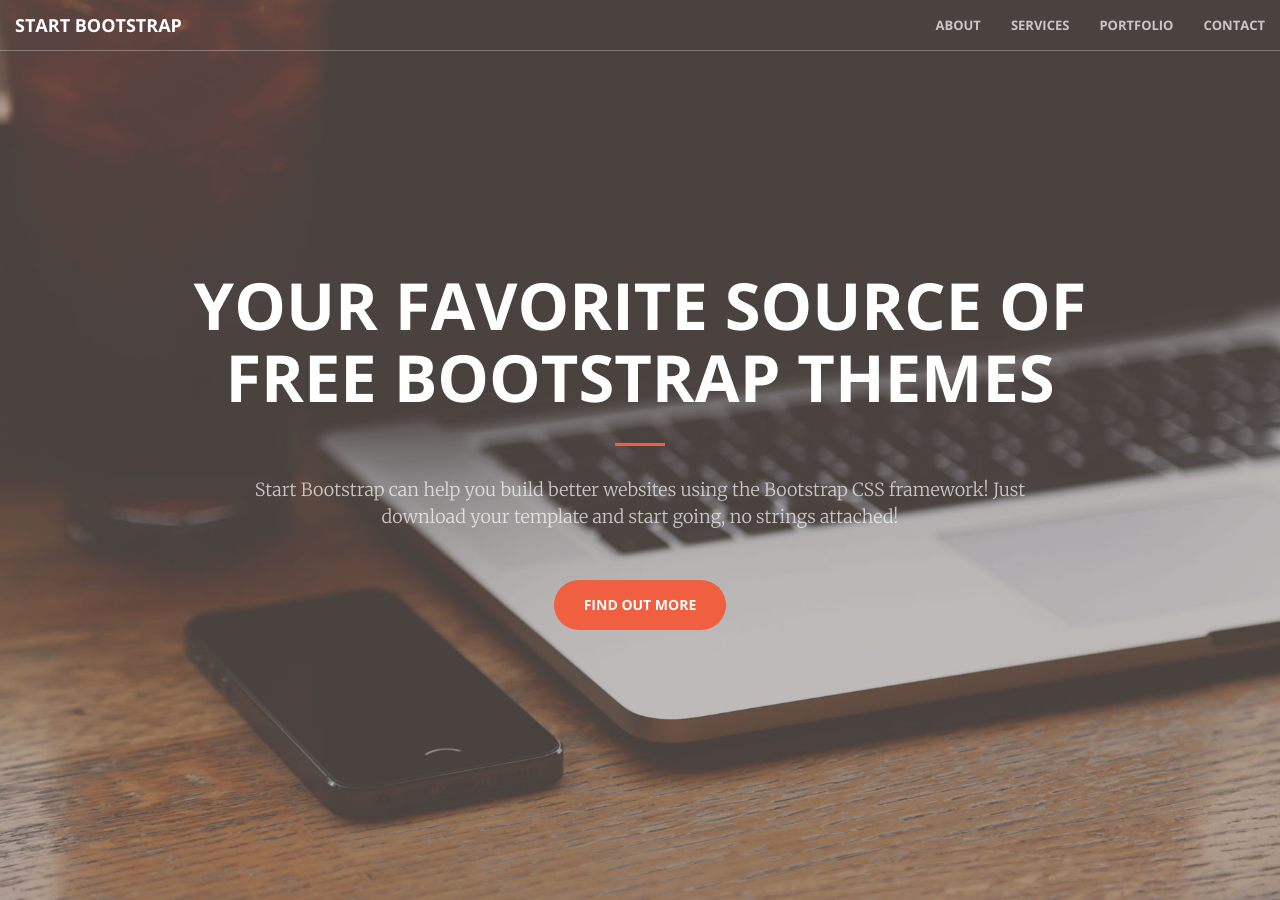
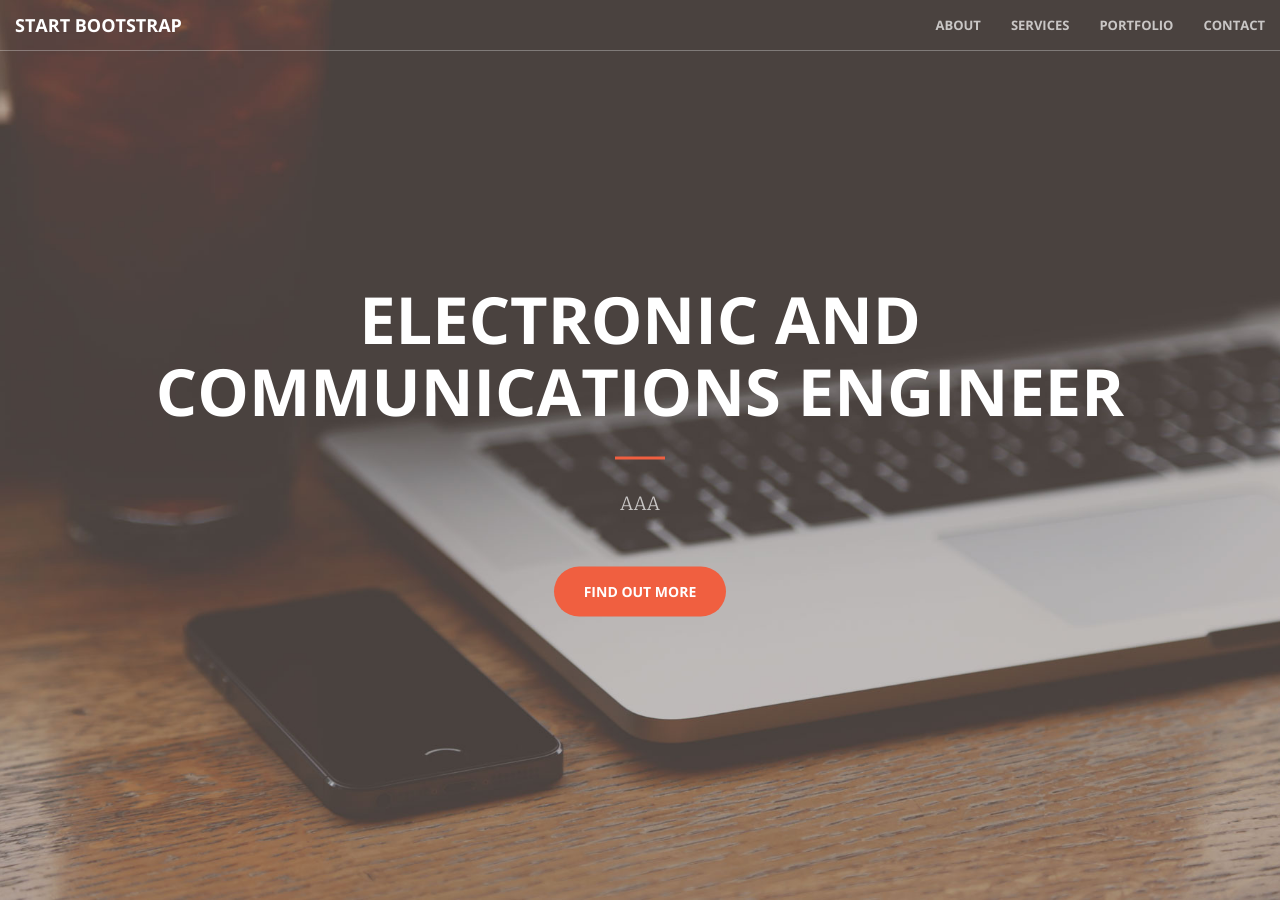
Before and after one commit to matteoalasio/matteoalasio.github.io, a Jekyll site: the page built from index.html, in a window 1280 px wide and 900 px high. Built offline with Jekyll 4.4.1, drawn with Linux system fonts in a browser that asks for light colours.

Commit message:
Text of header updated

```diff
--- a/_includes/head.html
+++ b/_includes/head.html
@@ -6,7 +6,7 @@
     <meta name="description" content="">
     <meta name="author" content="">
 
-    <title>Creative - Start Bootstrap Theme</title>
+    <title>Matteo Alasio - Official Website</title>
 
     <!-- Bootstrap Core CSS -->
     <link rel="stylesheet" href="css/bootstrap.min.css" type="text/css">
--- a/_includes/header.html
+++ b/_includes/header.html
@@ -1,9 +1,9 @@
 <header>
     <div class="header-content">
         <div class="header-content-inner">
-            <h1>Your Favorite Source of Free Bootstrap Themes</h1>
+            <h1>Electronic and Communications Engineer</h1>
             <hr>
-            <p>Start Bootstrap can help you build better websites using the Bootstrap CSS framework! Just download your template and start going, no strings attached!</p>
+            <p>AAA</p>
             <a href="#about" class="btn btn-primary btn-xl page-scroll">Find Out More</a>
         </div>
     </div>
```
